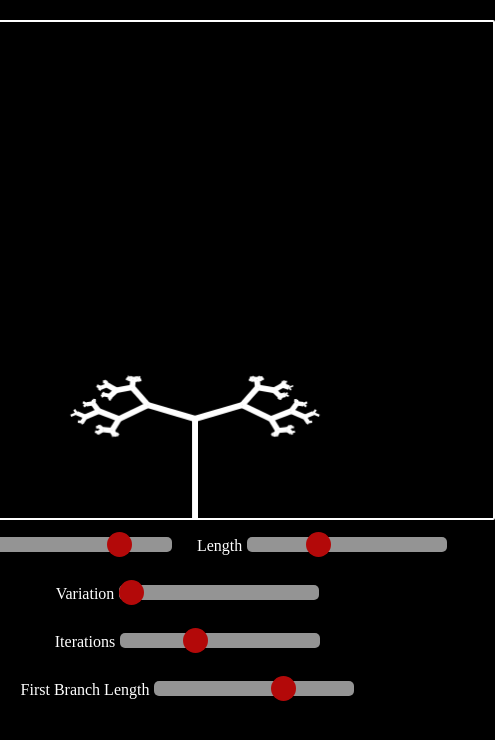
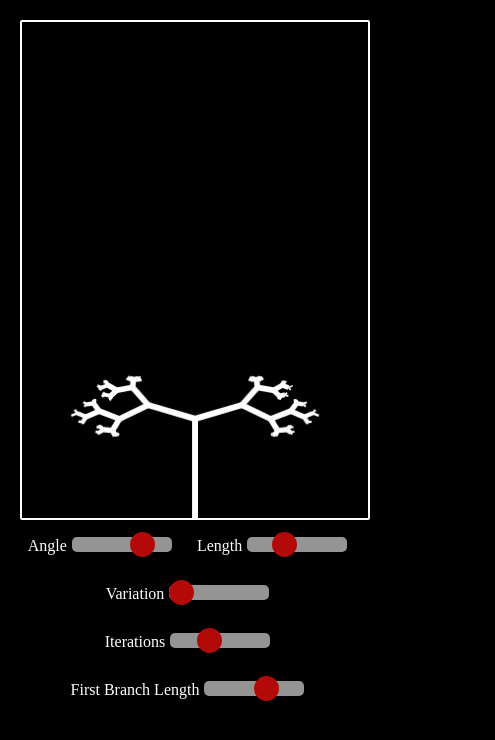
Before and after one commit to tonikv/fractal-tree, a plain HTML site: page index.html in a window 390 px wide. Shown: the whole page, 495 px wide, since content can reach past the window. Drawn offline with Linux system fonts and the light colour scheme.

Commit message:
fix for mobile

```diff
--- a/index.html
+++ b/index.html
@@ -18,7 +18,7 @@
     </head>
     <body>
         <div class="container">
-            <canvas id="myCanvas" class="canvas" width="600" height="600"></canvas>
+            <canvas id="myCanvas" class="canvas" width="350" height="500"></canvas>
             <div class="sliders">
                 <div class="slidercontainer">
                     <label class="labels" name="angle">Angle</label>
--- a/index.js
+++ b/index.js
@@ -5,7 +5,7 @@
 
 */
 
-const width = 600;
+const width = 350;
 const height = 500;
 let tree = [];
 let canvas, ctx;
@@ -66,8 +66,8 @@ function init() {
 function growTree(iterations, angle, length, variation) {
     tree = [];
     let branchWidth = 6.0;
-    let begin = new Vector(300,height);
-    let end = new Vector(300,height - rootLength);
+    let begin = new Vector(width / 2, height);
+    let end = new Vector(width / 2, height - rootLength);
     let root = new Branch(begin, end, branchWidth);
     tree.push(root);
     for (let i = 0; i < iterations; i++) {
@@ -106,15 +106,4 @@ function animate() {
     requestAnimationFrame(animate);
 }
 
-
-function invertAngle(angle) {
-    return (angle + Math.PI) % (2 * Math.PI);
-}
-
-function degreeToRadians(degree) {
-    return degree * (Math.PI / 180);
-}
-
-
-
 window.addEventListener('load', init);
--- a/styles.css
+++ b/styles.css
@@ -11,7 +11,7 @@ body {
 
 .canvas {
     margin-top: 20px;
-    width: 600px;
+    width: 350px;
     height: 500px;
     background-color: black;
     border: 2px solid white;
@@ -25,7 +25,7 @@ body {
     align-items: center;
     border: 2px solid black;
     border-radius: 2px;
-    width: 600px;
+    width: 350px;
     color: white;
 }
 
@@ -44,7 +44,7 @@ body {
 .slider {
     -webkit-appearance: none;
     margin-right: 20px;
-    width: 200px;
+    width: 100px;
     height: 15px;
     border-radius: 5px;
     background: #d3d3d3;
```
Also changed, not shown: 1 other file.
